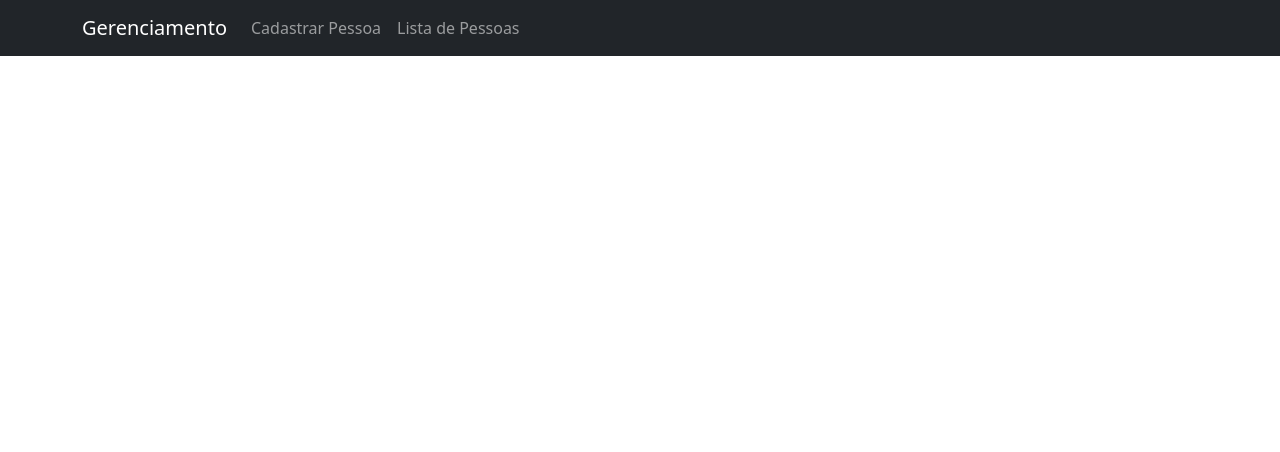
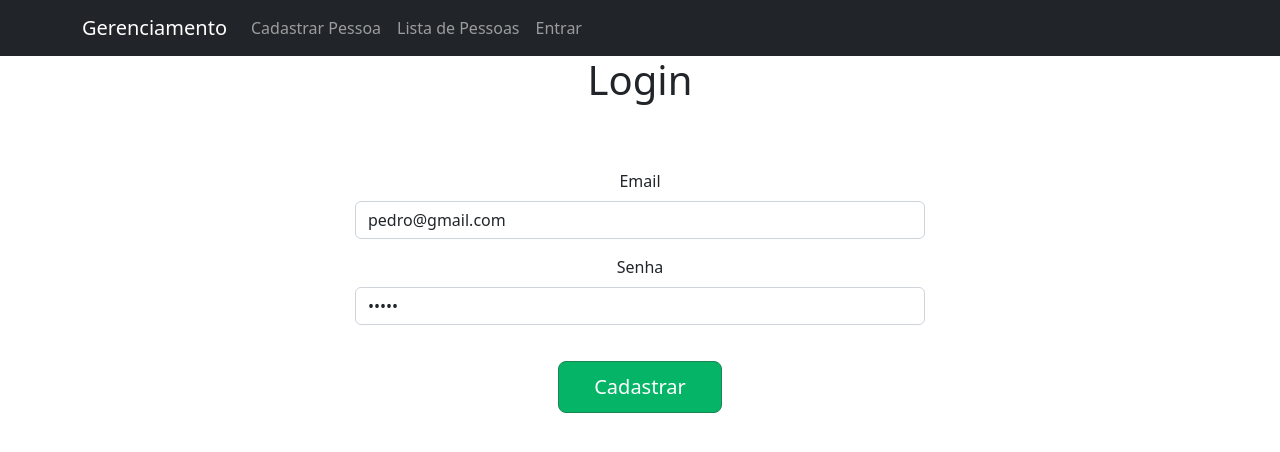
Before and after one commit to phdfreitas/api-gerenciamento-de-pessoas, a React (Create React App) app in the folder frontend/: page /login in a window 1280 px wide. Shown: the top 452 px of the page. Built offline with nearby package versions, Linux system fonts and the light colour scheme.

Commit message:
Base para Login

```diff
--- a/frontend/src/App.js
+++ b/frontend/src/App.js
@@ -10,6 +10,7 @@ import ConsultarPessoa from './pages/ConsultarPessoa';
 import AtualizarDados from './pages/AtualizarDados';
 import Home from './pages/Home';
 import CadastraEndereco from './pages/CadastraEndereco';
+import Login from './pages/Login';
 
 function App() {
   return (
@@ -22,6 +23,7 @@ function App() {
           <Route path='/' element={<Home/> } />
           <Route path='/listaPessoas' element={<ListaPessoas/>} />
           <Route path='/cadastrarPessoa' element={<CadastraPessoa/>} />
+          <Route path='/login' element={<Login/>} />
           <Route path='/consultar/:id' element={<ConsultarPessoa/>} />
           <Route path='/atualizarDados/:id' element={<AtualizarDados/>} />
           <Route path='/adicionarNovoEndereco/:id' element={<CadastraEndereco/>} />
--- a/frontend/src/components/NavbarComponent.js
+++ b/frontend/src/components/NavbarComponent.js
@@ -11,6 +11,7 @@ const NavbarComponent = () => {
           <Nav className="me-auto">
             <Nav.Link href="/cadastrarPessoa">Cadastrar Pessoa</Nav.Link>
             <Nav.Link href="/listaPessoas">Lista de Pessoas</Nav.Link>
+            <Nav.Link href="/login">Entrar</Nav.Link>
           </Nav>
         </Container>
       </Navbar>
--- /dev/null
+++ b/frontend/src/pages/Login.js
@@ -0,0 +1,64 @@
+import Button from 'react-bootstrap/Button';
+import Form from 'react-bootstrap/Form';
+
+import { useState } from "react"
+
+const url = 'http://localhost:8080/login'
+
+const Login = () => {
+
+    const [email, setEmail] = useState("pedro@gmail.com")
+    const [senha, setSenha] = useState("pedro")
+
+    const handleSubmit = async (e) => {
+
+        e.preventDefault()
+
+        await fetch(url, {
+            method: "POST",
+            headers: {
+                authorization: "Basic " + window.btoa("pedro" + ":" + senha)
+              }
+        })
+
+
+
+        console.log(email, senha)
+    }
+
+  return (
+    <div id='cadastro'>
+        <h1 className='titulos-centralizados'>Login</h1>
+
+        <div id='form-cadastro'>
+            <Form onSubmit={handleSubmit}>
+                <Form.Group className="mb-3" controlId="formBasicNome">
+                    <Form.Label>Email</Form.Label>
+                    <Form.Control
+                        type="email"
+                        name="email"
+                        value={email}
+                        onChange={(e) => setEmail(e.target.value)}
+                        placeholder="Insira seu email" />
+                </Form.Group>
+
+                <Form.Group className="mb-3" controlId="formBasicSenha">
+                    <Form.Label>Senha</Form.Label>
+                    <Form.Control
+                        type="password"
+                        name="senha"
+                        value={senha}
+                        onChange={(e) => setSenha(e.target.value)}
+                        placeholder="Insira sua senha" />
+                </Form.Group>
+
+                <Button id='btn-cadastro' size='lg' variant="success" type="submit">
+                    Cadastrar
+                </Button>
+            </Form>
+        </div>
+    </div>
+  )
+}
+
+export default Login
```
